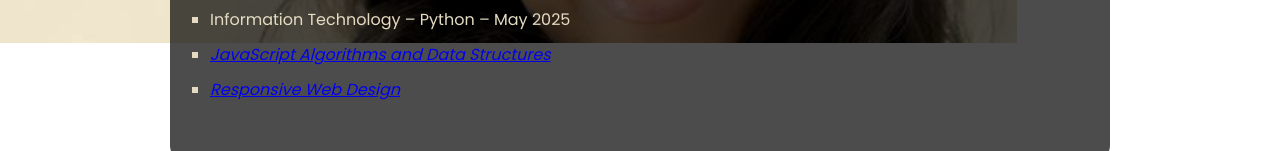
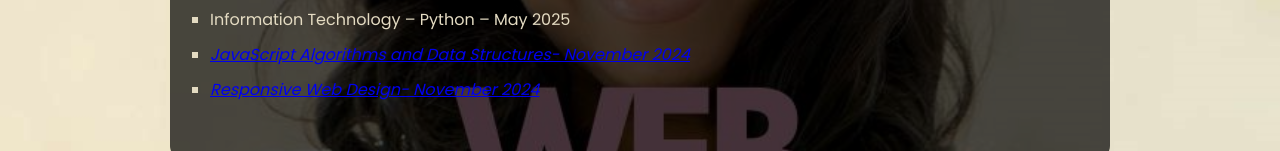
Before and after one commit to Apotts00/portfolio, a plain HTML site: page index.html in a window 1280 px wide. Shown: the part 1228-1379 px from the top of the page. Drawn offline with Linux system fonts and the light colour scheme.

Commit message:
Update index.html

```diff
--- a/index.html
+++ b/index.html
@@ -83,8 +83,8 @@
     <li>Front-End Development Fundamentals – Dec 2024</li>
     <li>Information Technology Fundamentals – May 2024</li>
     <li>Information Technology – Python – May 2025</li>
-    <li><a class="certification" href="https://www.freecodecamp.org/certification/apotts00/javascript-algorithms-and-data-structures-v8" target="_blank"><em>JavaScript Algorithms and Data Structures</em></a></li>
-    <li><a class="certification" href="https://www.freecodecamp.org/certification/apotts00/responsive-web-design" target="_blank"><em>Responsive Web Design</em></a></li>
+    <li><a class="certification" href="https://www.freecodecamp.org/certification/apotts00/javascript-algorithms-and-data-structures-v8" target="_blank"><em>JavaScript Algorithms and Data Structures- November 2024</em></a></li>
+    <li><a class="certification" href="https://www.freecodecamp.org/certification/apotts00/responsive-web-design" target="_blank"><em>Responsive Web Design- November 2024</em></a></li>
     <!-- Add or remove as needed -->
   </ul>
 </section>
```
